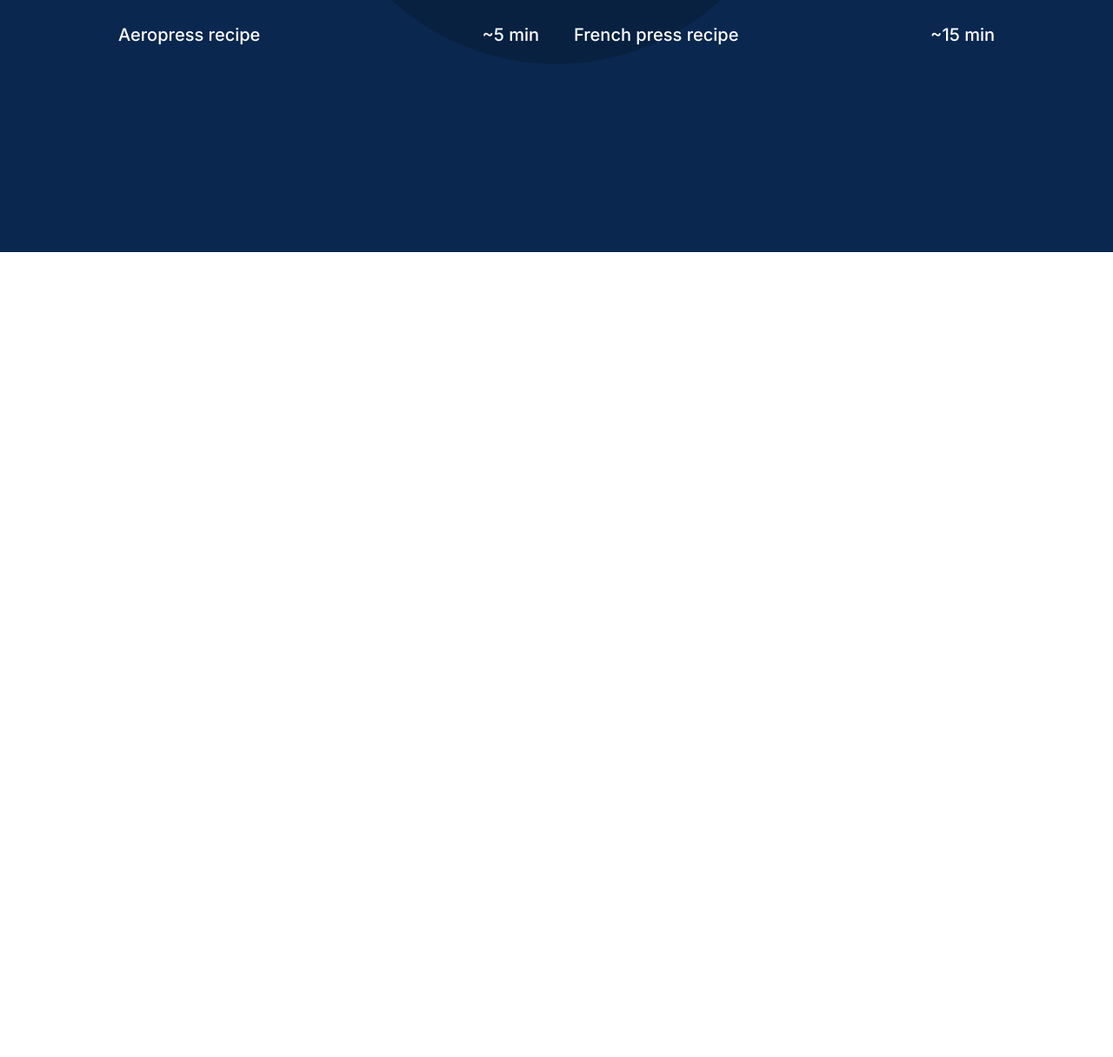
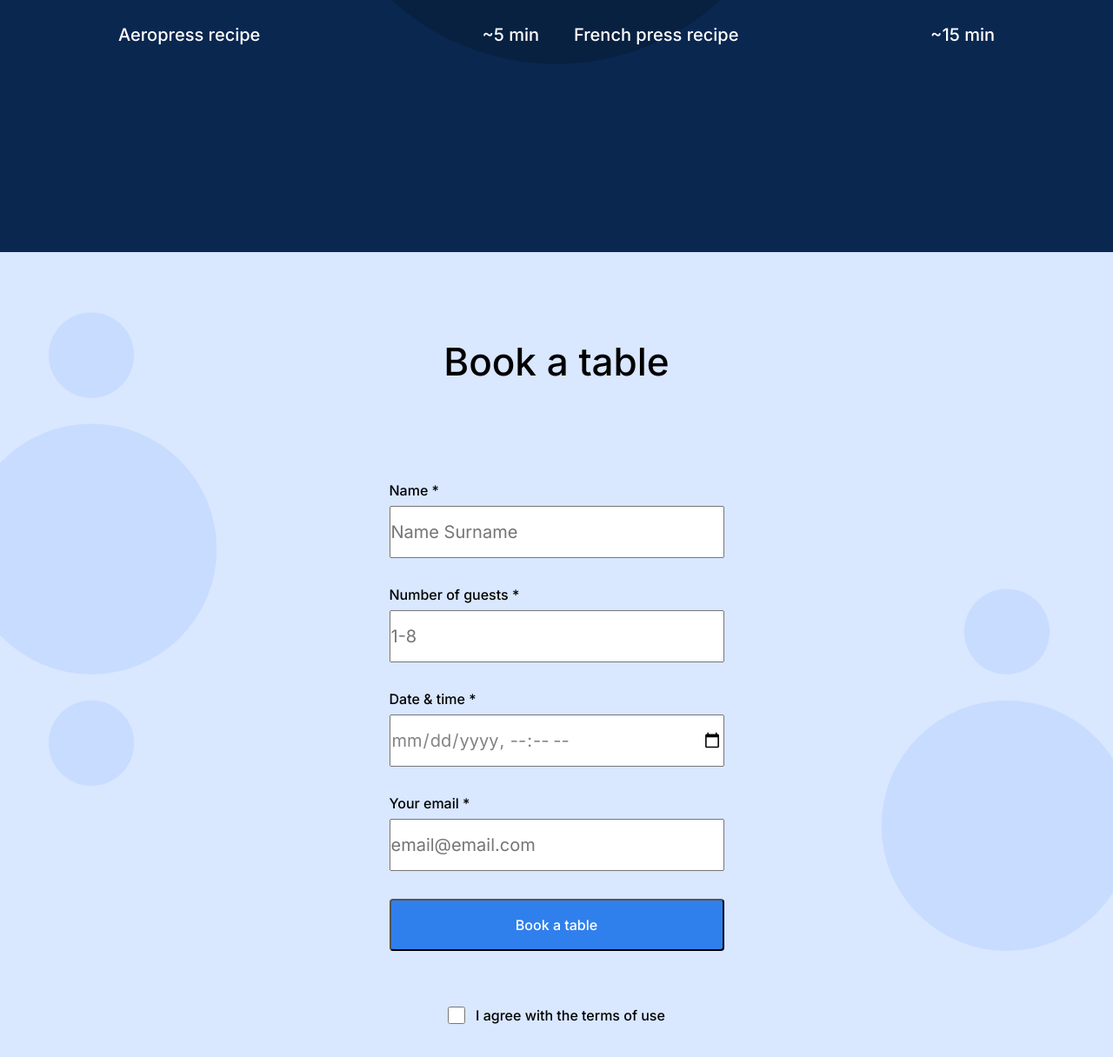
Before and after one commit to LCarrola95/se_project_coffeeshop, a plain HTML site: page index.html in a window 1280 px wide. Shown: the part 1505-2721 px from the top of the page at 87% size. Before the commit the page ends 1795 px from the top, so only its background shows below. Drawn offline with Linux system fonts and the light colour scheme.

Commit message:
Project part 3 reservation

```diff
--- a/index.html
+++ b/index.html
@@ -95,7 +95,64 @@
             </div>
           </div>
         </section>
-        <section class="reservation" id="reservation-section"></section>
+        <section class="reservation" id="reservation-section">
+          <h2 class="reservation__title">Book a table</h2>
+          <form action="" class="reservation__form form">
+            <fieldset class="form__fieldset">
+              <label for="text" class="form__label">Name *</label>
+              <input
+                type="text"
+                class="form__input"
+                id="name"
+                name="name"
+                placeholder="Name Surname"
+                required
+              />
+              <label for="number" class="form__label">Number of guests *</label>
+              <input
+                type="number"
+                min="1"
+                max="8"
+                class="form__input"
+                id="number"
+                name="number"
+                placeholder="1-8"
+                required
+              />
+              <label for="datetime-local" class="form__label"
+                >Date & time *</label
+              >
+              <input
+                type="datetime-local"
+                class="form__input"
+                id="datetime-local"
+                name="datetime-local"
+                required
+              />
+              <label for="email" class="form__label">Your email *</label>
+              <input
+                type="email"
+                class="form__input"
+                id="email"
+                name="email"
+                placeholder="email@email.com"
+                required
+              />
+            </fieldset>
+            <button type="submit" class="form__button">Book a table</button>
+            <label for="checkbox" class="form__label form__label_type_checkbox"
+            >
+              <input
+                type="checkbox"
+                class="form__checkbox"
+                id="terms-of-use"
+                name="terms-of-use"
+              />
+              I agree with the terms of use
+              </label>
+            </fieldset>
+          </form>
+        </section>
         <section class="menu" id="menu-section"></section>
         <section class="about"></section>
       </main>
--- a/pages/index.css
+++ b/pages/index.css
@@ -143,3 +143,82 @@
   font-size: 20px;
   line-height: 30px;
 }
+
+.reservation {
+  background-color: #d9e7ff;
+  background-image: url(../images/background_reservation.svg);
+  background-repeat: no-repeat;
+  background-position: center;
+  background-size: cover;
+  padding: 100px 0 120px;
+}
+
+.reservation__title {
+  font-weight: 500;
+  font-size: 44px;
+  line-height: 52px;
+  margin: 0 0 80px;
+  text-align: center;
+}
+
+.reservation__form {
+  margin: 0 auto;
+}
+
+.form {
+  max-width: 385px;
+}
+
+.form__fieldset {
+  padding: 0;
+  margin: 0;
+  border: none;
+}
+
+.form__label {
+  font-weight: 500;
+  margin-top: 32px;
+  display: block;
+}
+
+.form__label_type_checkbox {
+  display: flex;
+  justify-content: center;
+}
+
+.form__input {
+  font-size: 20px;
+  line-height: 30px;
+  color: #838383;
+  display: block;
+  width: 100%;
+  padding: 0;
+  box-sizing: border-box;
+  margin-top: 8px;
+  height: 60px;
+}
+
+.form__button {
+  border-radius: 4px;
+  font-weight: 500;
+  width: 100%;
+  padding: 0;
+  margin-bottom: 32px;
+  margin-top: 32px;
+  height: 60px;
+  background-color: #2f80ed;
+  color: #fff;
+  opacity: 1;
+  transition: opacity 0.3s ease;
+}
+
+.form__button:hover {
+  opacity: 0.7;
+}
+
+.form__checkbox {
+  border-radius: 2px;
+  margin-right: 12px;
+  width: 20px;
+  height: 20px;
+}
```
